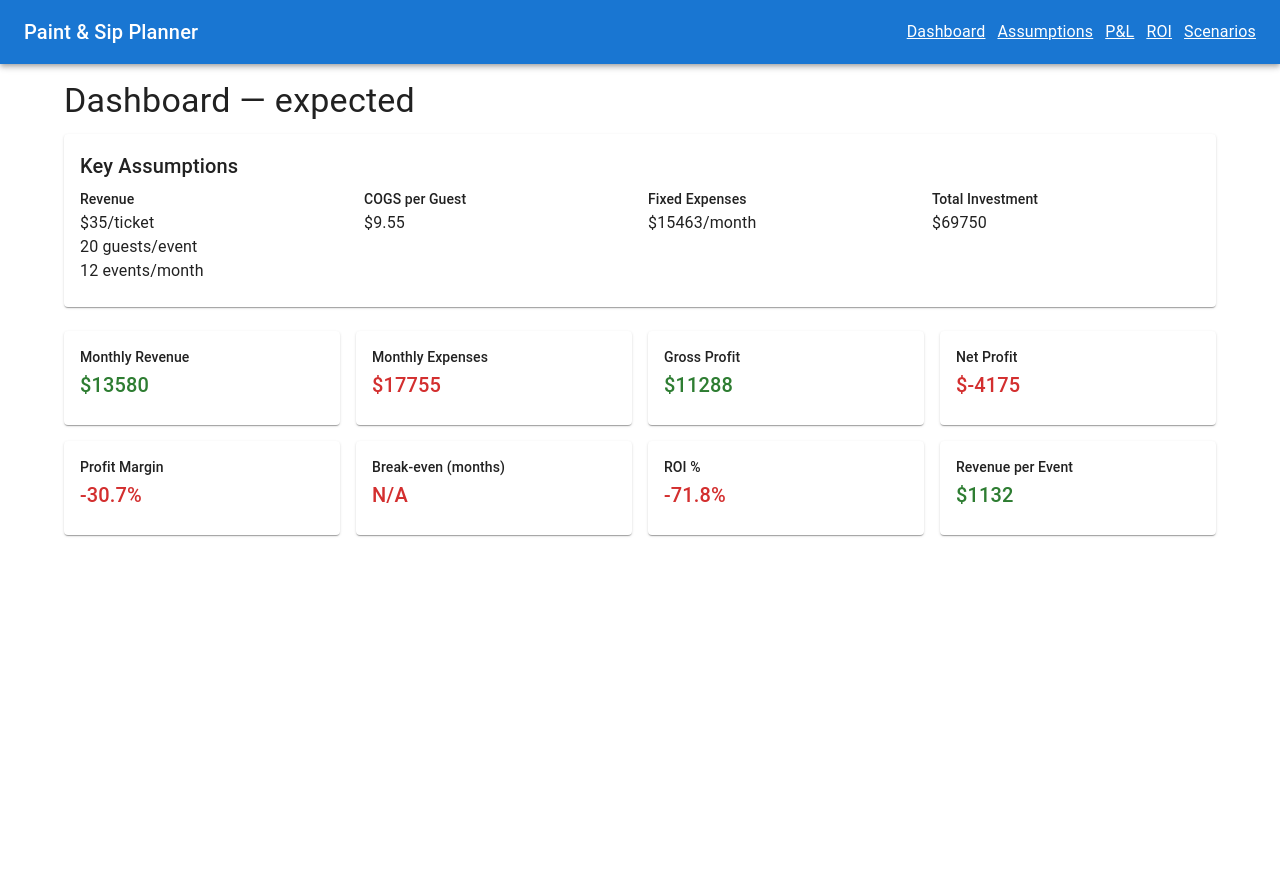
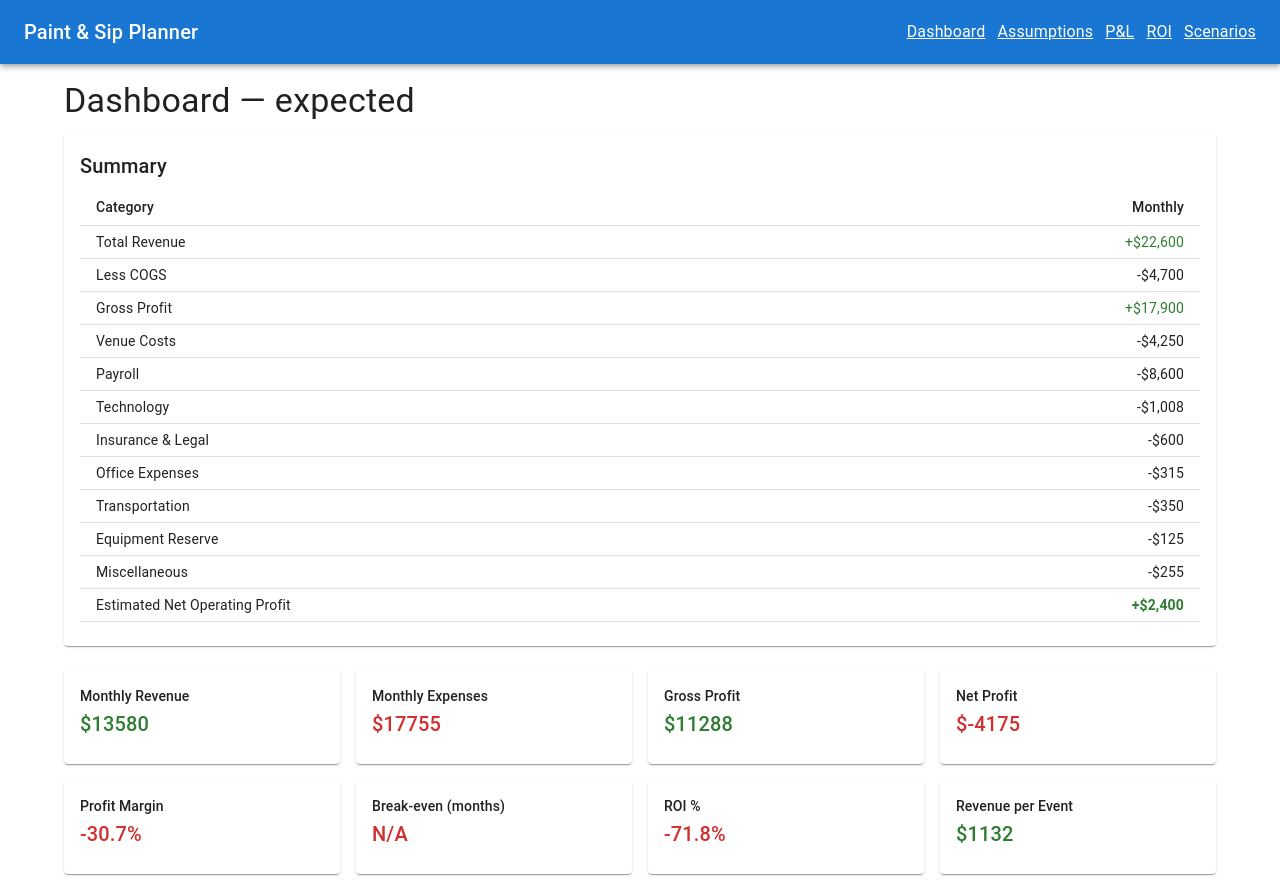
Before and after one commit to vpremk/PaintSip, a React (Vite) app: page / in a window 1280 px wide. Before the commit the page ends 800 px from the top, so only its background shows below. Built offline with nearby package versions, Linux system fonts and the light colour scheme.

Commit message:
Adding prod assumptions

```diff
--- a/src/pages/Dashboard.tsx
+++ b/src/pages/Dashboard.tsx
@@ -1,7 +1,7 @@
 import React from 'react'
 import { Card, CardContent, Grid, Typography, Table, TableHead, TableRow, TableCell, TableBody } from '@mui/material'
 import { useStore } from '../store/useStore'
-import { totalRevenue, monthlyCOGS, grossProfit, operatingExpenses, netProfit, breakEvenMonths, roiPercent, eventsPerMonth, sumValues } from '../utils/calculations'
+import { totalRevenue, monthlyCOGS, grossProfit, operatingExpenses, netProfit, breakEvenMonths, roiPercent } from '../utils/calculations'
 
 function KPI({label, value, green=true}:{label:string,value:string|number,green?:boolean}){
   return (
@@ -12,6 +12,10 @@ function KPI({label, value, green=true}:{label:string,value:string|number,green?
       </CardContent>
     </Card>
   )
+}
+
+function formatCurrency(value:number){
+  return new Intl.NumberFormat('en-US', { style:'currency', currency:'USD', maximumFractionDigits: 0 }).format(value)
 }
 
 export default function Dashboard(){
@@ -28,6 +32,21 @@ export default function Dashboard(){
   const eventsPM = assumptions.revenue.eventsPerWeek * assumptions.revenue.weeksPerMonth
   const revenuePerEvent = revenue / Math.max(1, eventsPM)
 
+  const summaryRows = [
+    { label: 'Total Revenue', value: 22600 },
+    { label: 'Less COGS', value: -4700 },
+    { label: 'Gross Profit', value: 17900 },
+    { label: 'Venue Costs', value: -4250 },
+    { label: 'Payroll', value: -8600 },
+    { label: 'Technology', value: -1008 },
+    { label: 'Insurance & Legal', value: -600 },
+    { label: 'Office Expenses', value: -315 },
+    { label: 'Transportation', value: -350 },
+    { label: 'Equipment Reserve', value: -125 },
+    { label: 'Miscellaneous', value: -255 },
+    { label: 'Estimated Net Operating Profit', value: 2400 },
+  ]
+
   return (
     <div>
       <Typography variant="h4" gutterBottom>Dashboard — {active}</Typography>
@@ -35,27 +54,25 @@ export default function Dashboard(){
       {/* Assumptions Summary */}
       <Card sx={{mb:3}}>
         <CardContent>
-          <Typography variant="h6" gutterBottom>Key Assumptions</Typography>
-          <Grid container spacing={2}>
-            <Grid item xs={12} sm={6} md={3}>
-              <Typography variant="subtitle2">Revenue</Typography>
-              <Typography>${assumptions.revenue.ticketPrice}/ticket</Typography>
-              <Typography>{assumptions.revenue.guestsPerEvent} guests/event</Typography>
-              <Typography>{eventsPerMonth(assumptions)} events/month</Typography>
-            </Grid>
-            <Grid item xs={12} sm={6} md={3}>
-              <Typography variant="subtitle2">COGS per Guest</Typography>
-              <Typography>${sumValues(assumptions.cogs).toFixed(2)}</Typography>
-            </Grid>
-            <Grid item xs={12} sm={6} md={3}>
-              <Typography variant="subtitle2">Fixed Expenses</Typography>
-              <Typography>${sumValues(assumptions.fixed).toFixed(0)}/month</Typography>
-            </Grid>
-            <Grid item xs={12} sm={6} md={3}>
-              <Typography variant="subtitle2">Total Investment</Typography>
-              <Typography>${(assumptions.purchase.purchasePrice + assumptions.purchase.transferFee + assumptions.purchase.refreshCost).toFixed(0)}</Typography>
-            </Grid>
-          </Grid>
+          <Typography variant="h6" gutterBottom>Summary</Typography>
+          <Table size="small">
+            <TableHead>
+              <TableRow>
+                <TableCell>Category</TableCell>
+                <TableCell align="right">Monthly</TableCell>
+              </TableRow>
+            </TableHead>
+            <TableBody>
+              {summaryRows.map((row) => (
+                <TableRow key={row.label}>
+                  <TableCell>{row.label}</TableCell>
+                  <TableCell align="right" sx={{ color: row.value >= 0 ? 'success.main' : 'text.primary', fontWeight: row.label === 'Estimated Net Operating Profit' ? 700 : 400 }}>
+                    {row.value >= 0 ? '+' : '-'}{formatCurrency(Math.abs(row.value))}
+                  </TableCell>
+                </TableRow>
+              ))}
+            </TableBody>
+          </Table>
         </CardContent>
       </Card>
 
```
